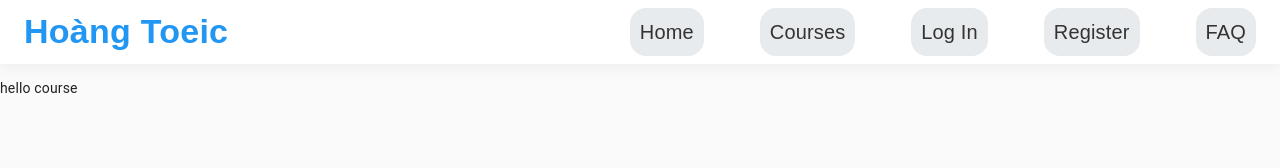
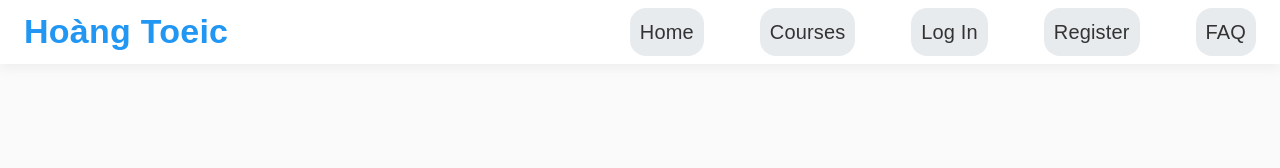
Before and after one commit to kiethohohoho/Toeic-website, a React (Create React App) app: page / in a window 1280 px wide. Shown: the top 168 px of the page. Built offline with nearby package versions, Linux system fonts and the light colour scheme.

Commit message:
redeploy

```diff
--- a/src/features/MainPage/HomePage.jsx
+++ b/src/features/MainPage/HomePage.jsx
@@ -3,11 +3,7 @@ import Course from "features/Course";
 import React from "react";
 
 const HomePage = () => {
-  return (
-    <LayoutMainPage>
-      <Course />
-    </LayoutMainPage>
-  );
+  return <LayoutMainPage>{/* <Course /> */}</LayoutMainPage>;
 };
 
 export default HomePage;
```
